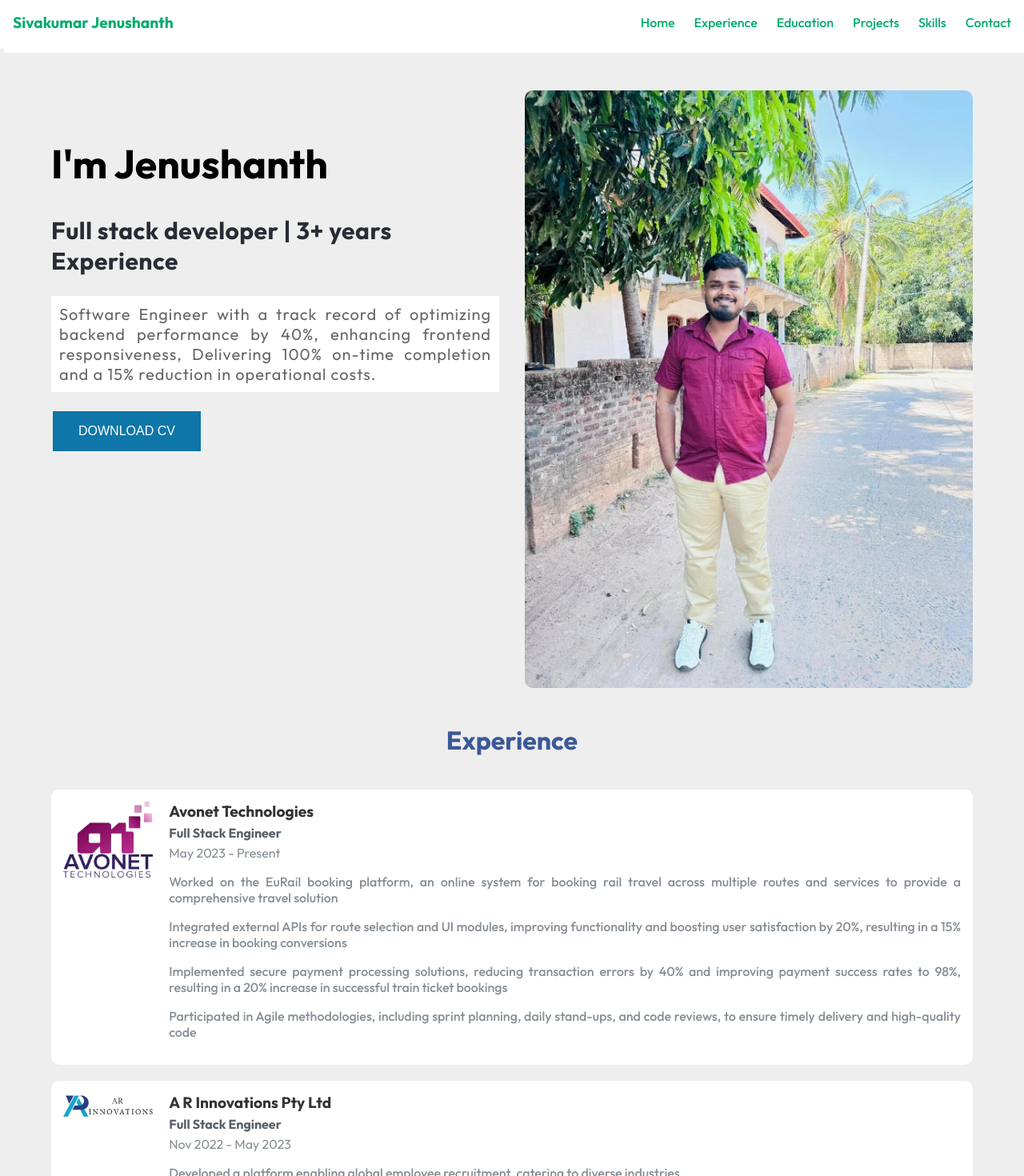
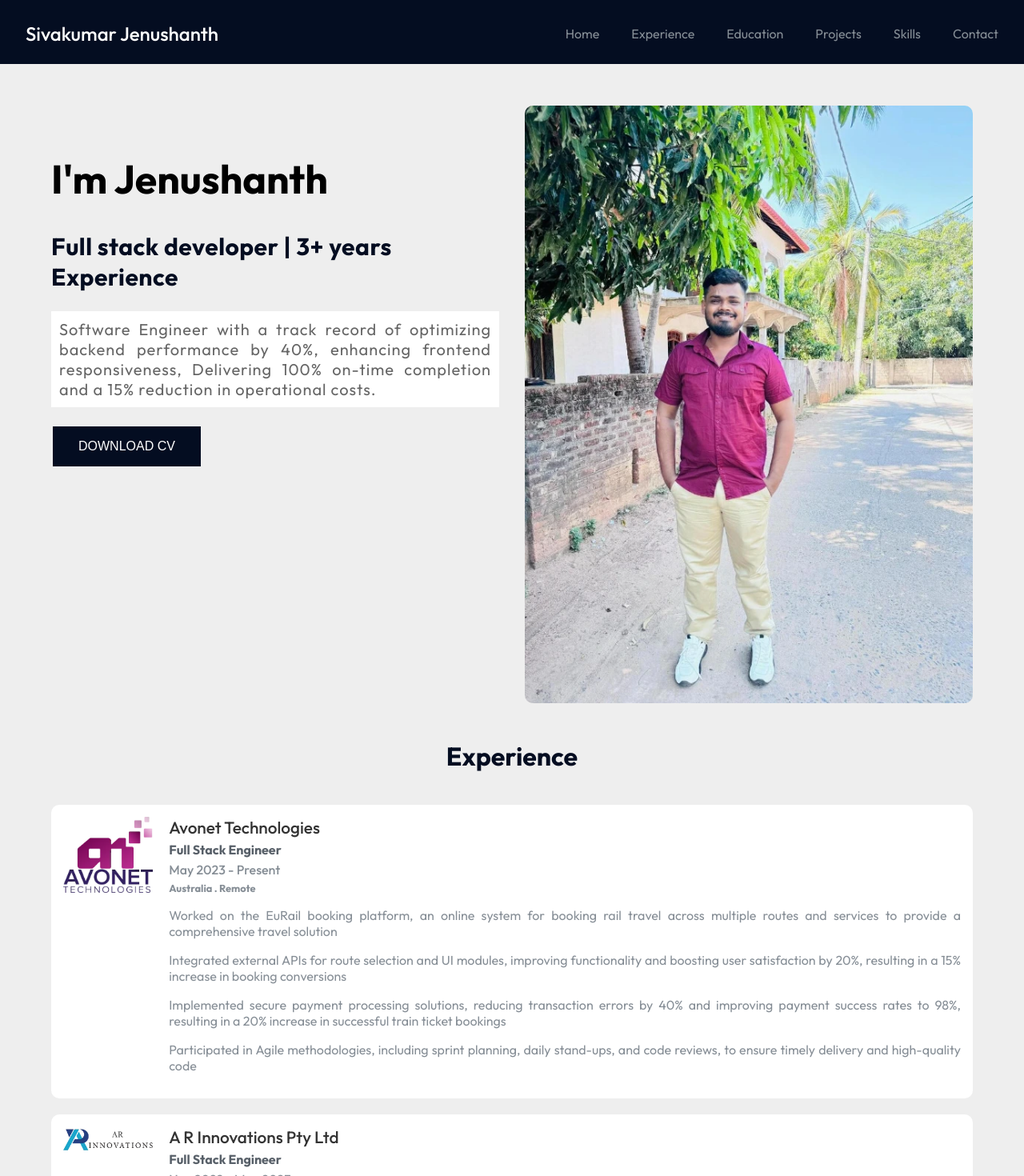
Before and after one commit to JenushanthAts/sivakumar-jenushanth, a React (Create React App) app: page / in a window 1280 px wide. Shown: the top 1470 px of the page at 80% size. Built offline with nearby package versions, Linux system fonts and the light colour scheme.

Commit message:
Stles improved

```diff
--- a/src/components/experience/Experience.scss
+++ b/src/components/experience/Experience.scss
@@ -9,8 +9,8 @@
   margin: 0 auto;
 
   h1 {
-    color: $faceBook;
-    // font-size: 50px !important;
+    color: $darkScreen;
+    font-weight: bold !important;
   }
   .timeline-item {
     display: flex;
@@ -25,6 +25,7 @@
     width: 10% !important;
     margin-right: 20px !important;
     flex-shrink: 0 !important;
+    cursor: pointer;
 
     img {
       width: 100%;
@@ -42,16 +43,19 @@
         margin-bottom: 10px !important;
       }
     }
-    // h1 {
-    //   font-size: 30px !important;
-    // }
   }
 
   .timeline-details {
-    h3 {
-      font-size: 1.2rem;
+    a {
+      font-size: 1.3rem;
       margin: 0;
       color: $titleColor2;
+      text-decoration: none;
+      font-weight: 500;
+
+      &:hover {
+        color: $textColor2;
+      }
     }
 
     h4 {
@@ -59,16 +63,22 @@
       margin: 5px 0;
       color: $blogCardContainerColor;
     }
+    h5 {
+      font-size: 0.8rem;
+      margin: 5px 0;
+      color: $subTitle;
+    }
 
     span {
       font-size: 1rem;
       color: $subTitle;
+      font-weight: 500;
     }
 
     p {
       font-size: 1rem;
       color: $subTitle;
-      font-weight: 500;
+      font-weight: 400;
       text-align: justify !important;
     }
   }
--- a/src/components/experience/Experience.tsx
+++ b/src/components/experience/Experience.tsx
@@ -3,18 +3,29 @@ import "./Experience.scss";
 import { ExperienceData } from "../../data/Experience";
 
 const Experience = () => {
+  const handleClick = (myLink: string) => {
+    window.open(myLink, "_blank", "noopener,noreferrer");
+  };
+
   return (
     <div className="timeline-container">
       <h1 className="text-center">Experience</h1>
       {ExperienceData.map((ele, index) => (
         <div className="timeline-item" key={index}>
           <div className="timeline-logo">
-            <img src={ele.logo} alt={`${ele.companyName} logo`} />
+            <img
+              src={ele.logo}
+              alt={`${ele.companyName} logo`}
+              onClick={() => handleClick(ele.companyWeb)}
+            />
           </div>
           <div className="timeline-details">
-            <h3>{ele.companyName}</h3>
+            <a href={ele.companyWeb} target="_blank" rel="noreferrer">
+              {ele.companyName}
+            </a>
             <h4>{ele.position}</h4>
             <span>{ele.period}</span>
+            <h5>{ele.location}</h5>
             {ele.summary.map((ele) => (
               <p>{ele}</p>
             ))}
--- a/src/components/home/Home.scss
+++ b/src/components/home/Home.scss
@@ -24,7 +24,7 @@
 .greeting-nickname {
   font-size: 30px;
   letter-spacing: 0.5px;
-  color: $appHeaderBG;
+  color: $darkScreen;
 }
 
 .greeting-text-p {
@@ -50,7 +50,7 @@
   display: flex;
   justify-content: flex-start;
   button {
-    background-color: $linkedin; /* Green */
+    background-color: $darkScreen; /* Green */
     border: none;
     color: white;
     padding: 16px 32px;
--- a/src/components/navBar/NavBar.scss
+++ b/src/components/navBar/NavBar.scss
@@ -1,71 +1,238 @@
 @import "../../styles/globalColor.scss";
 
-.navbar {
+// .navbar {
+//   display: flex;
+//   justify-content: space-around;
+//   // width: 90%;
+//   margin-left: auto;
+//   margin-right: auto;
+//   align-items: center;
+//   background-color: $lightBackground2 !important;
+//   padding: 0rem 1rem 0.3rem 1rem; //top right bottom left
+//   box-shadow: 5px 5px $lightBackground2;
+//   @media (max-width: 768px) {
+//     background-color: black !important;
+//   }
+//   &__logo {
+//     h1 {
+//       font-size: 1.2rem;
+//       color: $darkGreen !important;
+//     }
+//   }
+
+//   &__links {
+//     list-style: none;
+//     display: flex;
+//     gap: 1.5rem;
+
+//     li a {
+//       color: $darkGreen;
+//       text-decoration: none;
+//       font-weight: 500;
+//       font-size: 1rem;
+//       &:hover {
+//         color: $lightBackground2;
+//         border: 1px solid;
+//         border-radius: 5px;
+//         background-color: $darkGreen;
+//         padding: 10px;
+//       }
+//     }
+
+//     @media (max-width: 768px) {
+//       display: none;
+//       position: absolute;
+//       top: 60px;
+//       left: 0;
+//       width: 100%;
+//       flex-direction: column;
+//       background-color: $lightBackground2;
+//       padding: 1rem 0;
+//     }
+
+//     &--open {
+//       display: flex;
+//     }
+//   }
+
+//   &__toggle {
+//     display: none;
+//     cursor: pointer;
+//     flex-direction: column;
+//     gap: 0.3rem;
+
+//     .navbar__toggle-bar {
+//       width: 25px;
+//       height: 3px;
+//       background-color: $lightBackground2;
+//     }
+
+//     @media (max-width: 768px) {
+//       display: flex;
+//     }
+//   }
+// }
+
+// .navbar {
+//   height: 5rem;
+//   width: 100vw;
+//   max-width: 80rem;
+//   margin: 0 auto;
+//   padding: 1rem 2rem;
+//   display: flex;
+//   align-items: center;
+//   justify-content: space-between;
+//   position: sticky;
+//   top: 0;
+//   z-index: 99;
+// }
+// .desktopMenu {
+//   display: flex;
+//   justify-content: flex-end;
+// }
+// .desktopMenuListItem {
+//   margin: 1rem;
+//   cursor: pointer;
+//   text-decoration: none;
+// }
+
+/* Navbar.css */
+
+.header {
+  position: sticky;
+  height: 5rem;
+  width: 100%;
+  top: 0;
+  left: 0;
+  background-color: $darkScreen;
+  z-index: 99;
+}
+
+.nav {
   display: flex;
+  align-items: center;
   justify-content: space-between;
-  align-items: center;
-  background-color: $lightBackground2 !important;
-  padding: 0rem 1rem 0.3rem 1rem; //top right bottom left
-  box-shadow: 5px 5px $lightBackground2;
-  @media (max-width: 768px) {
-    background-color: black !important;
+  position: relative;
+  margin: 0 auto;
+  padding: 0.4rem 2rem;
+  margin: 0 auto;
+}
+
+.nav__logo {
+  color: $lightBackground1;
+  transition: color 0.4s;
+  font-size: 1.5rem;
+  font-weight: 500;
+}
+
+.nav__toggle,
+.nav__close {
+  font-size: 1.5rem;
+  color: $stackoverflow;
+  cursor: pointer;
+}
+
+.container {
+  color: hsl(0, 0%, 6%);
+  border: none;
+  transition: background-color 0.3s ease;
+}
+
+@media screen and (max-width: 1150px) {
+  .nav__menu {
+    position: fixed;
+    top: 0;
+    right: -100%;
+    background-color: $darkScreen;
+    // background-color: $lightBackground1;
+    backdrop-filter: blur(16px);
+    -webkit-backdrop-filter: blur(16px);
+    width: 50%;
+    height: 100%;
+    padding: 6rem 3rem 0;
+    transition: right 0.4s;
   }
-  &__logo {
-    h1 {
-      font-size: 1.2rem;
-      color: $darkGreen !important;
-    }
+}
+@media screen and (max-width: 300px) {
+  .nav__menu {
+    padding: 4rem 1rem 2rem;
   }
 
-  &__links {
-    list-style: none;
-    display: flex;
-    gap: 1.5rem;
-
-    li a {
-      color: $darkGreen;
-      text-decoration: none;
-      font-weight: 500;
-      font-size: 1rem;
-      &:hover {
-        color: $lightBackground2;
-        border: 1px solid;
-        border-radius: 5px;
-        background-color: $darkGreen;
-        padding: 10px;
-      }
-    }
-
-    @media (max-width: 768px) {
-      display: none;
-      position: absolute;
-      top: 60px;
-      left: 0;
-      width: 100%;
-      flex-direction: column;
-      background-color: $lightBackground2;
-      padding: 1rem 0;
-    }
-
-    &--open {
-      display: flex;
-    }
+  .nav__list {
+    row-gap: 1rem;
   }
 
-  &__toggle {
-    display: none;
-    cursor: pointer;
-    flex-direction: column;
-    gap: 0.3rem;
+  .nav__link,
+  .nav__cta {
+    font-size: var(--smaller-font-size);
+  }
 
-    .navbar__toggle-bar {
-      width: 25px;
-      height: 3px;
-      background-color: $lightBackground2;
-    }
-
-    @media (max-width: 768px) {
-      display: flex;
-    }
+  .nav__cta {
+    padding: 8px 16px;
+    font-size: 12px;
+    margin-top: 1rem;
+    width: auto;
+    white-space: nowrap;
   }
 }
+
+.nav__list {
+  display: flex;
+  flex-direction: column;
+  row-gap: 2.5rem;
+  list-style: none;
+}
+
+.nav__link {
+  color: $subTitle;
+  // font-weight: 00;
+  transition: color 0.4s;
+  text-decoration: none;
+  font-size: 1rem;
+}
+
+.nav__link:hover {
+  color: $gitlab;
+}
+
+.nav__close {
+  position: absolute;
+  top: 1rem;
+  right: 1.5rem;
+}
+
+.show-menu {
+  right: 0;
+}
+.nav__listt {
+  display: flex;
+  flex-direction: row;
+  column-gap: 2.5rem;
+}
+
+.nav__menu_mobile {
+  position: fixed;
+  top: 0;
+  right: -100%;
+  background-color: $lightBackground1;
+  backdrop-filter: blur(16px);
+  -webkit-backdrop-filter: blur(16px);
+  width: 80%;
+  height: 100%;
+  padding: 6rem 3rem 0;
+  transition: right 0.4s;
+}
+@media screen and (min-width: 1150px) {
+  .nav {
+    height: calc(3.5rem + 1rem);
+  }
+  .nav__toggle,
+  .nav__close {
+    display: none;
+  }
+
+  .nav__list {
+    flex-direction: row;
+    column-gap: 2.5rem;
+  }
+}
--- a/src/components/navBar/NavBar.tsx
+++ b/src/components/navBar/NavBar.tsx
@@ -6,55 +6,158 @@ interface NavbarProps {
 }
 
 const Navbar: FC<NavbarProps> = ({ scrollToSection }) => {
-  const [isOpen, setIsOpen] = useState(false);
+  // const [isOpen, setIsOpen] = useState(false);
+
+  // const toggleMenu = () => {
+  //   setIsOpen(!isOpen);
+  // };
+
+  // return (
+  //   <nav className="navbar">
+  //     <div className="navbar__logo">
+  //       <h1>Sivakumar Jenushanth</h1>
+  //     </div>
+  //     <div className="desktopMenu">
+  //       <a
+  //         href="#home"
+  //         onClick={() => scrollToSection("home")}
+  //         className="desktopMenuListItem"
+  //       >
+  //         Home
+  //       </a>
+  //       <a
+  //         href="#experience"
+  //         onClick={() => scrollToSection("experience")}
+  //         className="desktopMenuListItem"
+  //       >
+  //         Experience
+  //       </a>
+  //       <a
+  //         href="#education"
+  //         onClick={() => scrollToSection("education")}
+  //         className="desktopMenuListItem"
+  //       >
+  //         Education
+  //       </a>
+  //       <a
+  //         href="#services"
+  //         onClick={() => scrollToSection("projects")}
+  //         className="desktopMenuListItem"
+  //       >
+  //         Projects
+  //       </a>
+  //       <a
+  //         href="#skills"
+  //         onClick={() => scrollToSection("skills")}
+  //         className="desktopMenuListItem"
+  //       >
+  //         Skills
+  //       </a>
+  //       <a
+  //         href="#contact"
+  //         onClick={() => scrollToSection("contact")}
+  //         className="desktopMenuListItem"
+  //       >
+  //         Contact
+  //       </a>
+  //     </div>
+  //     <div className="navbar__toggle" onClick={toggleMenu}>
+  //       <span className="navbar__toggle-bar"></span>
+  //       <span className="navbar__toggle-bar"></span>
+  //       <span className="navbar__toggle-bar"></span>
+  //     </div>
+  //   </nav>
+  // );
+
+  const [showMenu, setShowMenu] = useState(false);
 
   const toggleMenu = () => {
-    setIsOpen(!isOpen);
+    setShowMenu(!showMenu);
   };
 
+  const handleClick = (navMenu: string) => {
+    scrollToSection(navMenu);
+    if (window.innerWidth <= 1150) {
+      setShowMenu(false);
+    }
+  };
   return (
-    <nav className="navbar">
-      <div className="navbar__logo">
-        <h1>Sivakumar Jenushanth</h1>
-      </div>
-      <ul className={`navbar__links ${isOpen ? "navbar__links--open" : ""}`}>
-        <li>
-          <a href="#home" onClick={() => scrollToSection("home")}>
+    <header className="header">
+      <nav className="nav container">
+        <h1 className="nav__logo">Sivakumar Jenushanth</h1>
+
+        <div
+          className={`nav__menu ${showMenu ? "show-menu" : ""}`}
+          id="nav-menu"
+        >
+          <ul className="nav__list">
+            <li className="nav__item">
+              <a
+                href="#home"
+                onClick={() => handleClick("home")}
+                className="nav__link"
+              >
                 Home
               </a>
             </li>
-        <li>
-          <a href="#experience" onClick={() => scrollToSection("experience")}>
+            <li className="nav__item">
+              <a
+                href="#experience"
+                onClick={() => handleClick("experience")}
+                className="nav__link"
+              >
                 Experience
               </a>
             </li>
-        <li>
-          <a href="#education" onClick={() => scrollToSection("education")}>
+            <li className="nav__item">
+              <a
+                href="#education"
+                onClick={() => handleClick("education")}
+                className="nav__link"
+              >
                 Education
               </a>
             </li>
-        <li>
-          <a href="#services" onClick={() => scrollToSection("projects")}>
+            <li className="nav__item">
+              <a
+                href="#projects"
+                onClick={() => handleClick("projects")}
+                className="nav__link"
+              >
                 Projects
               </a>
             </li>
-        <li>
-          <a href="#skills" onClick={() => scrollToSection("skills")}>
+            <li className="nav__item">
+              <a
+                href="#skills"
+                onClick={() => handleClick("skills")}
+                className="nav__link"
+              >
                 Skills
               </a>
             </li>
-        <li>
-          <a href="#contact" onClick={() => scrollToSection("contact")}>
+            <li className="nav__item">
+              <a
+                href="#contact"
+                onClick={() => handleClick("contact")}
+                className="nav__link"
+              >
                 Contact
               </a>
             </li>
           </ul>
-      <div className="navbar__toggle" onClick={toggleMenu}>
-        <span className="navbar__toggle-bar"></span>
-        <span className="navbar__toggle-bar"></span>
-        <span className="navbar__toggle-bar"></span>
+          <div className="nav__close" id="nav-close" onClick={toggleMenu}>
+            {/* <IoClose /> */}
+            <i className="fa fa-close"></i>
+          </div>
+        </div>
+
+        <div className="nav__toggle" id="nav-toggle" onClick={toggleMenu}>
+          {/* <IoMenu /> */}
+          <i className="fa fa-bars"></i>
         </div>
       </nav>
+    </header>
   );
 };
 
--- a/src/components/skills/Skills.scss
+++ b/src/components/skills/Skills.scss
@@ -5,8 +5,8 @@
   gap: 2rem;
   padding-top: 2rem;
   h1 {
-    color: $faceBook;
-    font-weight: 600 !important;
+    color: $darkScreen;
+    font-weight: bold !important;
   }
   .skills-div {
     display: grid;
--- a/src/data/Education.ts
+++ b/src/data/Education.ts
@@ -1,5 +1,5 @@
 import jaffnaLogo from "../assets/jaffnaUni.webp";
-import koddaikallarLogo from "../assets/school.webp";
+import koddaikallarLogo from "../assets/School.webp";
 
 export const EducationData = [
   {
--- a/src/data/Experience.ts
+++ b/src/data/Experience.ts
@@ -8,7 +8,9 @@ export const ExperienceData = [
     companyName: "Avonet Technologies",
     logo: `${avonetLogo}`,
     period: "May 2023 - Present",
+    location: "Australia . Remote",
     position: "Full Stack Engineer",
+    companyWeb: "https://avonet.com.au/",
     summary: [
       "Worked on the EuRail booking platform, an online system for booking rail travel across multiple routes and services to provide a comprehensive travel solution",
       "Integrated external APIs for route selection and UI modules, improving functionality and boosting user satisfaction by 20%, resulting in a 15% increase in booking conversions",
@@ -34,6 +36,8 @@ export const ExperienceData = [
     logo: `${arLogo}`,
     period: "Nov 2022 - May 2023",
     position: "Full Stack Engineer",
+    location: "Australia . Remote",
+    companyWeb: "https://www.arinnovate.io/",
     summary: [
       "Developed a platform enabling global employee recruitment, catering to diverse industries",
       "Increased user base interaction by 50% within the first three months of launch due to enhanced UI/UX and performance improvements",
@@ -59,6 +63,8 @@ export const ExperienceData = [
     logo: `${kaayalTekLogo}`,
     period: "Oct 2021 - Oct 2022",
     position: "Associate Full Stack Engineer",
+    location: "Batticaloa, Srilanka . Onsite",
+    companyWeb: "https://www.kaayaltek.com/",
     summary: [
       "Streamlined Insurance Policy Application System: Gathered and analyzed client requirements, translating designs and wireframes into high-quality code for a comprehensive insurance policy application system",
       "Intelligent AI Chatbot: Led the design and implementation of a customizable AI chatbot, focusing on intelligent interaction and seamless integration, resulting in enhanced customer service capabilities",
@@ -83,6 +89,8 @@ export const ExperienceData = [
     logo: `${apptimusLogo}`,
     period: "Jan 2020 - Jul 2020",
     position: "Intern Full Stack Engineer",
+    location: "Jaffna, Srilanka . Onsite",
+    companyWeb: "https://apptimustech.com/",
     summary: [
       "Developed and maintained a high-performance web application, increasing traffic by 30% and enhancing user experience, which led to a 25% increase in user engagement and a 15% boost in average session duration",
     ],
--- a/src/styles/globalColor.scss
+++ b/src/styles/globalColor.scss
@@ -94,3 +94,4 @@ $hackeRank: #43ce61;
 
 //color
 $darkGreen: #04aa6d;
+$darkScreen: #040d21;
```
Also changed, not shown: src/components/contact/Contact.scss (+7 -4 lines), src/components/education/Education.scss (+6 -11 lines), src/components/projects/Projects.scss (+13 -9 lines). Lines whose indentation alone changed are shown as unchanged.
